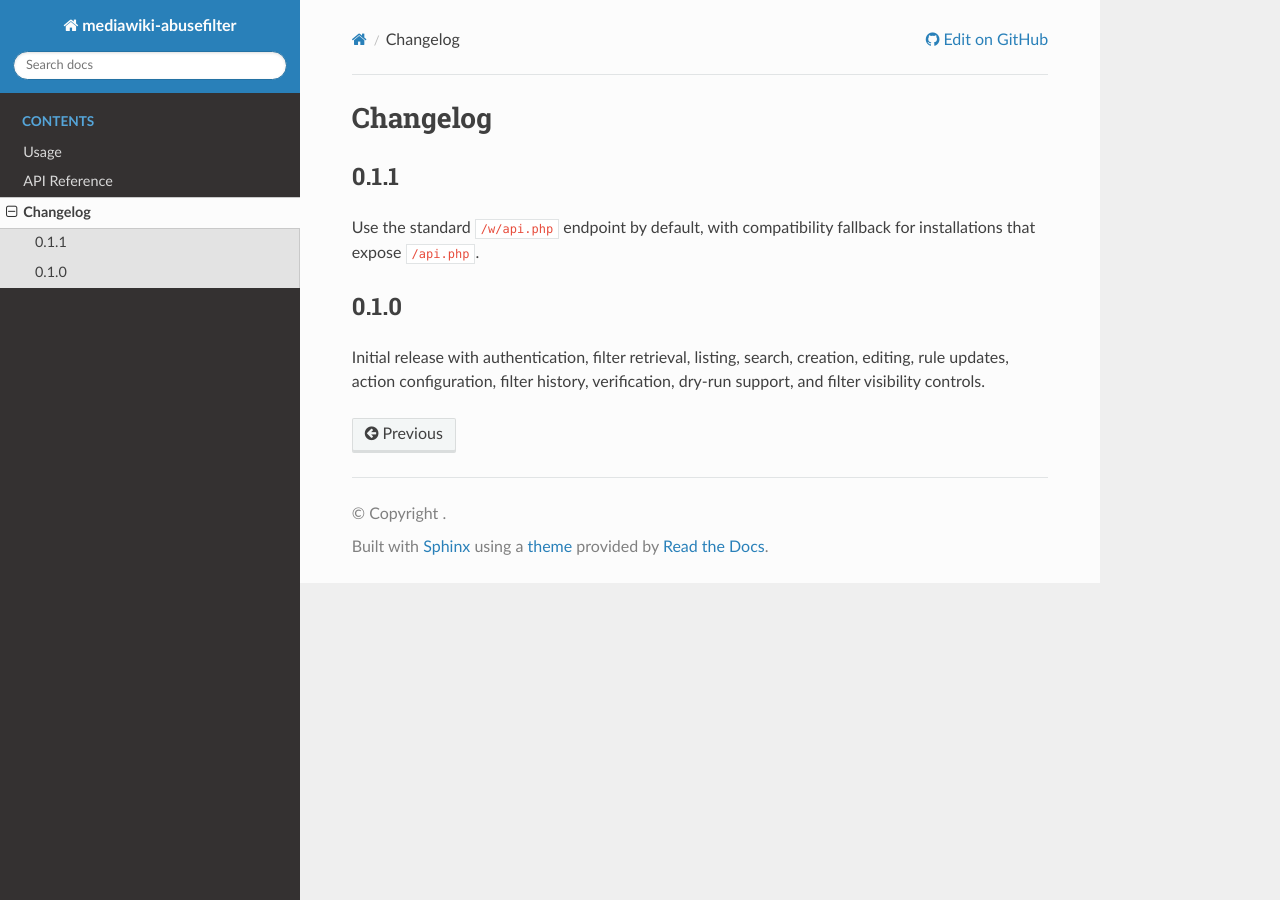
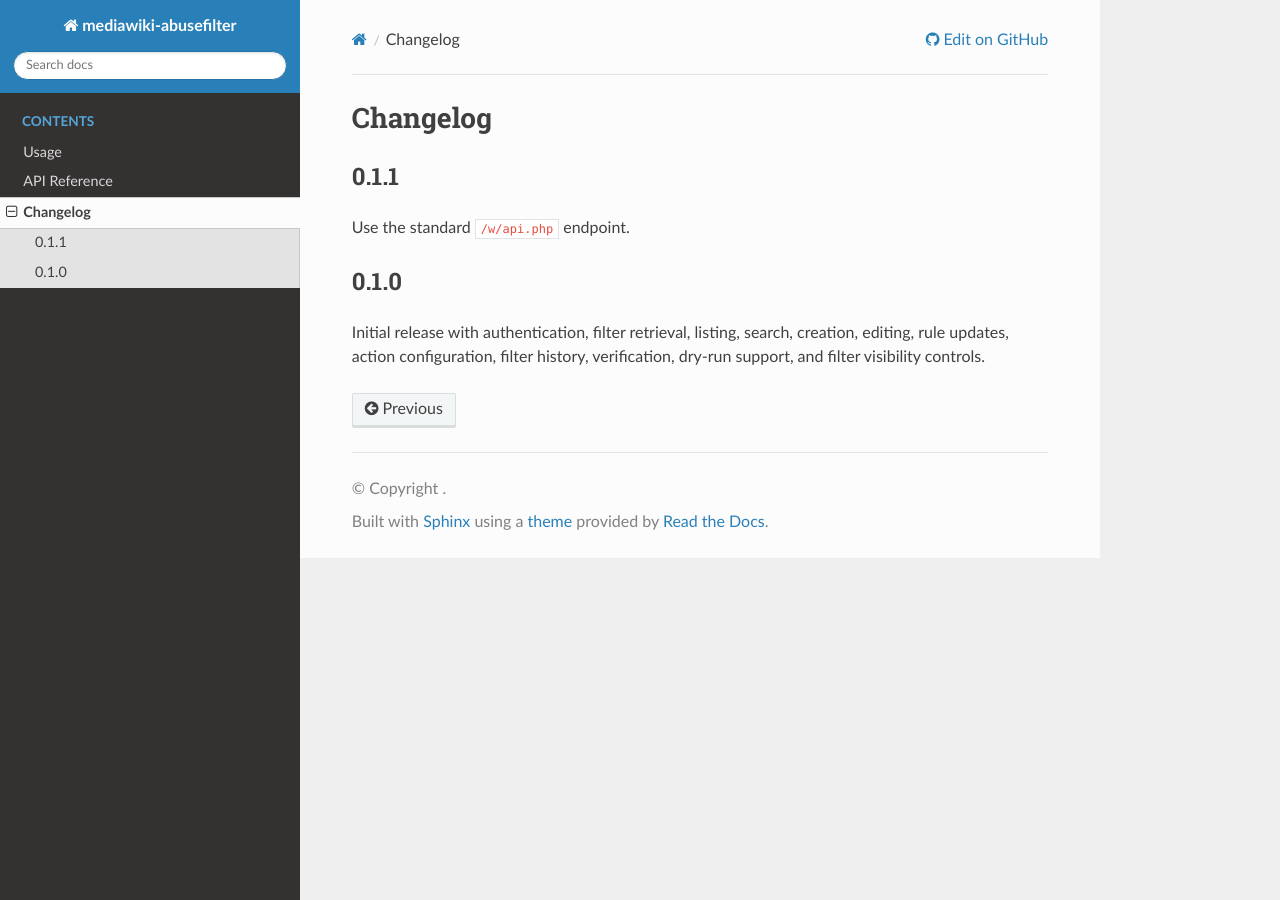
Before and after one commit to MadMaxWP/mediawiki-abusefilter, a Sphinx documentation site: the page built from docs/source/changelog.rst, in a window 1280 px wide. Built offline with Sphinx 7.4.7 and the Read the Docs theme 3.1.0, drawn with Linux system fonts in a browser that asks for light colours.

Commit message:
Update changelog for endpoint changes

```diff
--- a/docs/source/changelog.rst
+++ b/docs/source/changelog.rst
@@ -4,7 +4,7 @@ Changelog
 0.1.1
 -----
 
-Use the standard ``/w/api.php`` endpoint by default, with compatibility fallback for installations that expose ``/api.php``.
+Use the standard ``/w/api.php`` endpoint.
 
 0.1.0
 -----
```
